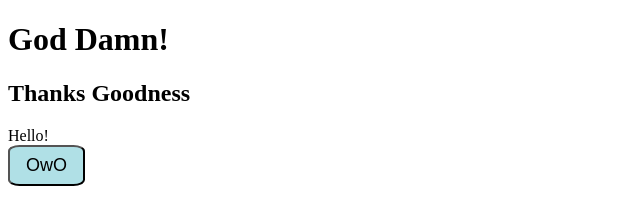
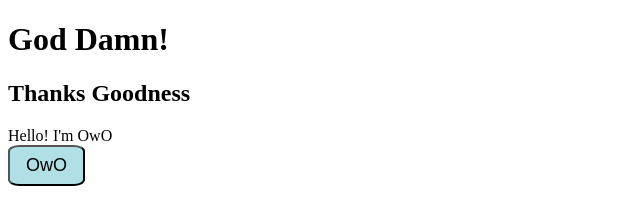
Before and after one commit to bkkim7421/git-test, a React (Create React App) app: page / in a window 1280 px wide. Shown: the top 217 px of the page, without its empty margins (0-640 px from the left). Built offline with nearby package versions, Linux system fonts and the light colour scheme.

Commit message:
여기도 Hello 수정

```diff
--- a/src/Hello.js
+++ b/src/Hello.js
@@ -1,5 +1,5 @@
 function Hello() {
-    return <div>Hello!</div>;
+    return <div>Hello! I'm OwO</div>;
 }
 
 export default Hello;
```
